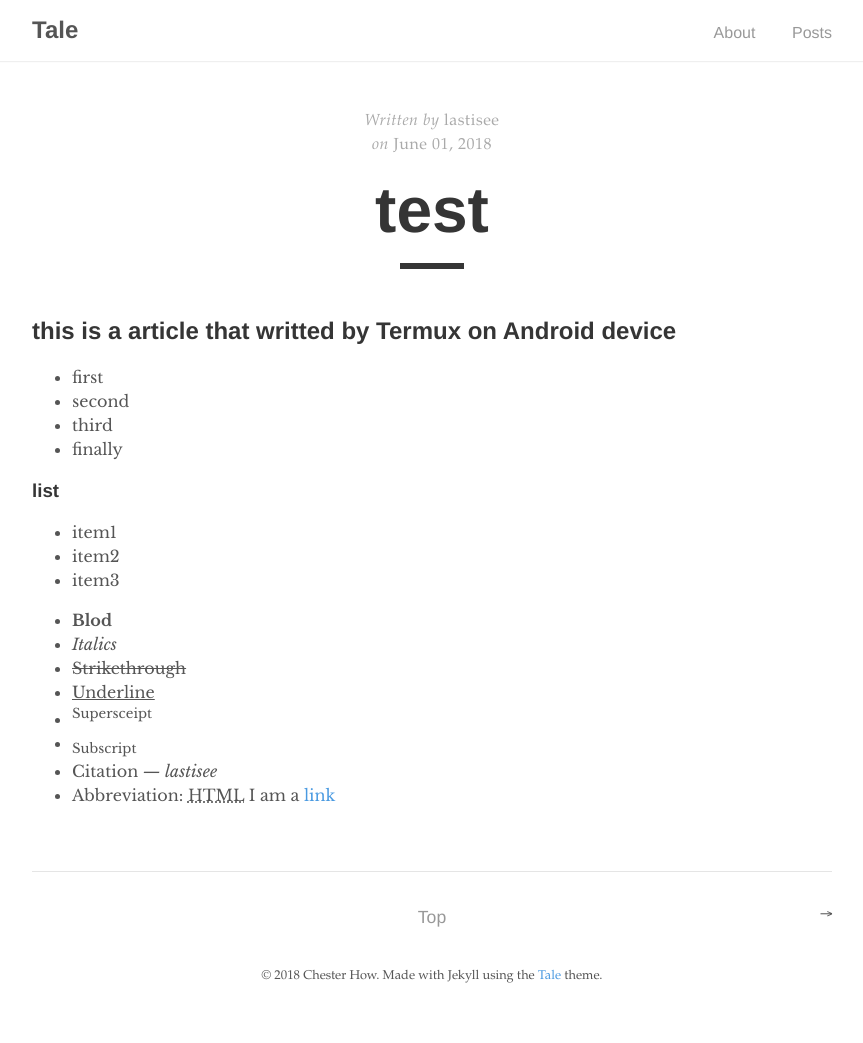
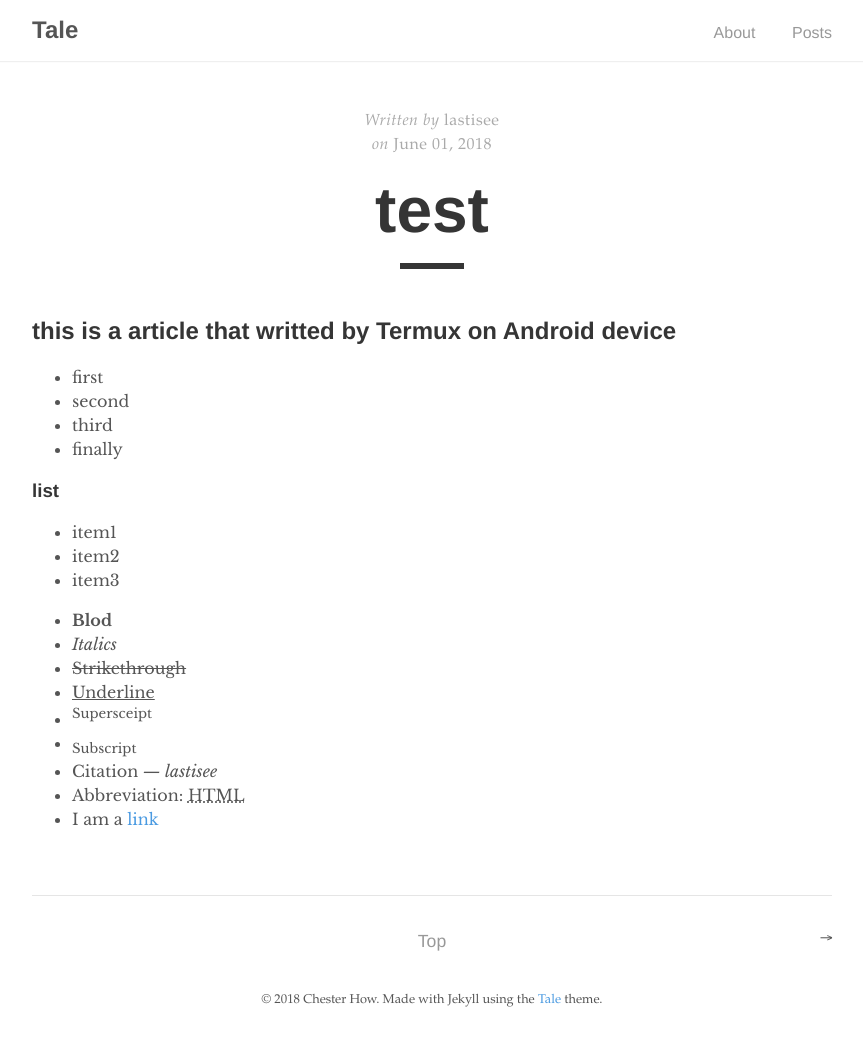
Before and after one commit to lzzhanglin/lzzhanglin, a Jekyll site: the page built from _posts/2018-06-01-test-termux.md, in a window 1280 px wide. Shown: the whole page, without its empty margins (208-1071 px from the left). Built offline with Jekyll 4.4.1, drawn with Linux system fonts in a browser that asks for light colours; before the commit the page ends 1019 px from its top, so only the background shows below that.

Commit message:
markdown

```diff
--- a/_posts/2018-06-01-test-termux.md
+++ b/_posts/2018-06-01-test-termux.md
@@ -22,4 +22,4 @@ author: "lastisee"
 - <sub>Subscript</sub>
 - Citation <cite>&mdash; lastisee </cite>
 - Abbreviation: <abbr title="HyperText Markup Language">HTML</abbr>
-I am a [link](https://github.com/lzzhanglin)
+- I am a [link](https://github.com/lzzhanglin)
```
